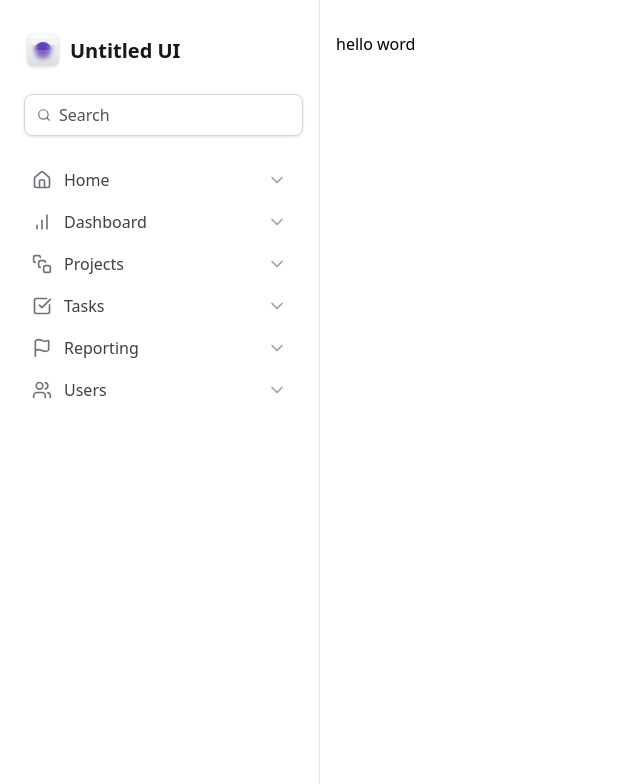
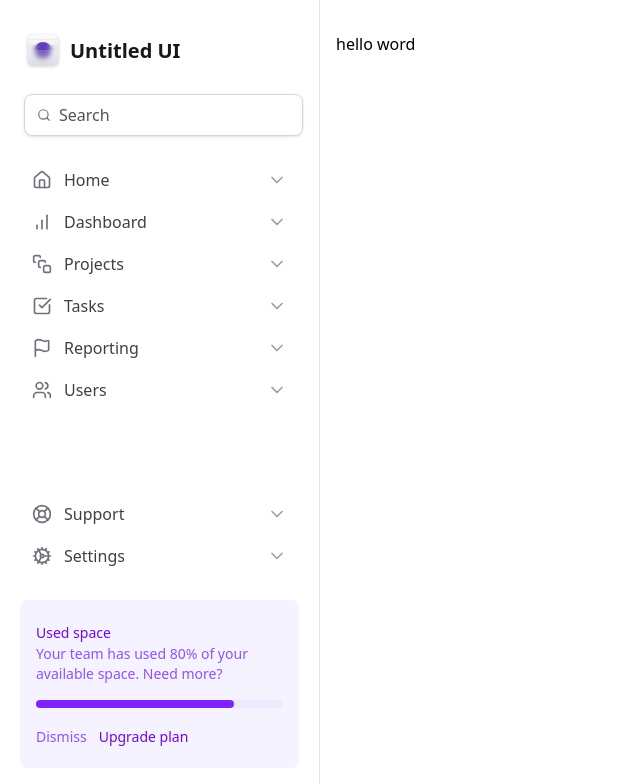
Before and after one commit to horquidia-lima/dashboard, a Next.js app: page / in a window 1280 px wide. Shown: the top 784 px of the page, without its empty margins (0-640 px from the left). Built offline with nearby package versions, Linux system fonts and the light colour scheme.

Commit message:
Widget de Espaço Usado

```diff
--- a/src/components/Sidebar/MainNavigation/index.tsx
+++ /dev/null
@@ -1,15 +0,0 @@
-import { BarChart, CheckSquare, Flag, Home, SquareStack, Users } from "lucide-react";
-import { NavItem } from "./NavItem";
-
-export function MainNavigation(){
-    return(
-        <nav className="space-y-0.5">
-            <NavItem title="Home" icon={Home} />
-            <NavItem title="Dashboard" icon={BarChart} />
-            <NavItem title="Projects" icon={SquareStack} />
-            <NavItem title="Tasks" icon={CheckSquare} />
-            <NavItem title="Reporting" icon={Flag} />
-            <NavItem title="Users" icon={Users} />
-        </nav>
-    )
-}
--- /dev/null
+++ b/src/components/Sidebar/UsedSpaceWidget.tsx
@@ -0,0 +1,19 @@
+export function UsedSpaceWidget() {
+    return (
+       <div className="flex flex-col gap-4 rounded-lg bg-violet-50 px-4 py-5">
+            <div className="space-y-1">
+                <span className="text-sm/5 font-medium text-violet-700">Used space</span>
+                <p className="text-sm/5 text-violet-500">Your team has used 80% of your available space. Need more?</p>
+            </div>
+
+            <div className="h-2 rounded-full bg-violet-100">
+                <div className="h-2 w-4/5 rounded-full bg-violet-600"></div>
+            </div>
+
+            <div className="space-x-3">
+                <button type="button" className="text-sm font-medium text-violet-500 hover:text-violet-700">Dismiss</button>
+                <button type="button" className="text-sm font-medium text-violet-700 hover:text-violet-900">Upgrade plan</button>
+            </div>
+        </div>
+    )
+}
--- a/src/components/Sidebar/index.tsx
+++ b/src/components/Sidebar/index.tsx
@@ -1,17 +1,34 @@
-import { Search } from "lucide-react";
+import { Home, Search, BarChart, CheckSquare, Flag, SquareStack, Users, LifeBuoy, Cog } from "lucide-react";
 import { Logo } from "./Logo";
-import { MainNavigation } from "./MainNavigation";
+import { NavItem } from "./NavItem";
+import { UsedSpaceWidget } from "./UsedSpaceWidget";
 
 export function Sidebar() {
     return (
-       <aside className="border-r border-zinc-200 px-5 py-8 space-y-6">
+       <aside className="border-r border-zinc-200 px-5 py-8 flex flex-col gap-6">
         <Logo/>
 
         <div className="flex mx-1 w-full items-center gap-2 rounded-lg border border-zinc-300 px-3 py-2 shadow-sm">
             <Search className="h-5 w-5 text-zinc-500"/>
             <input className="flex-1 border-0 bg-transparent text-zinc-900 placeholder-zinc-600" placeholder="Search" />
         </div>
-        <MainNavigation/>
+
+         <nav className="space-y-0.5">
+            <NavItem title="Home" icon={Home} />
+            <NavItem title="Dashboard" icon={BarChart} />
+            <NavItem title="Projects" icon={SquareStack} />
+            <NavItem title="Tasks" icon={CheckSquare} />
+            <NavItem title="Reporting" icon={Flag} />
+            <NavItem title="Users" icon={Users} />
+        </nav>
+
+        <div className="mt-auto flex flex-col gap-6">
+            <nav className="space-y-0.5">
+                <NavItem title="Support" icon={LifeBuoy} />
+                <NavItem title="Settings" icon={Cog} />
+            </nav>
+            <UsedSpaceWidget/>
+        </div>
        </aside>
     )
 }
```
Also changed, not shown: src/components/Sidebar/NavItem.tsx (renamed from src/components/Sidebar/MainNavigation/NavItem.tsx).
